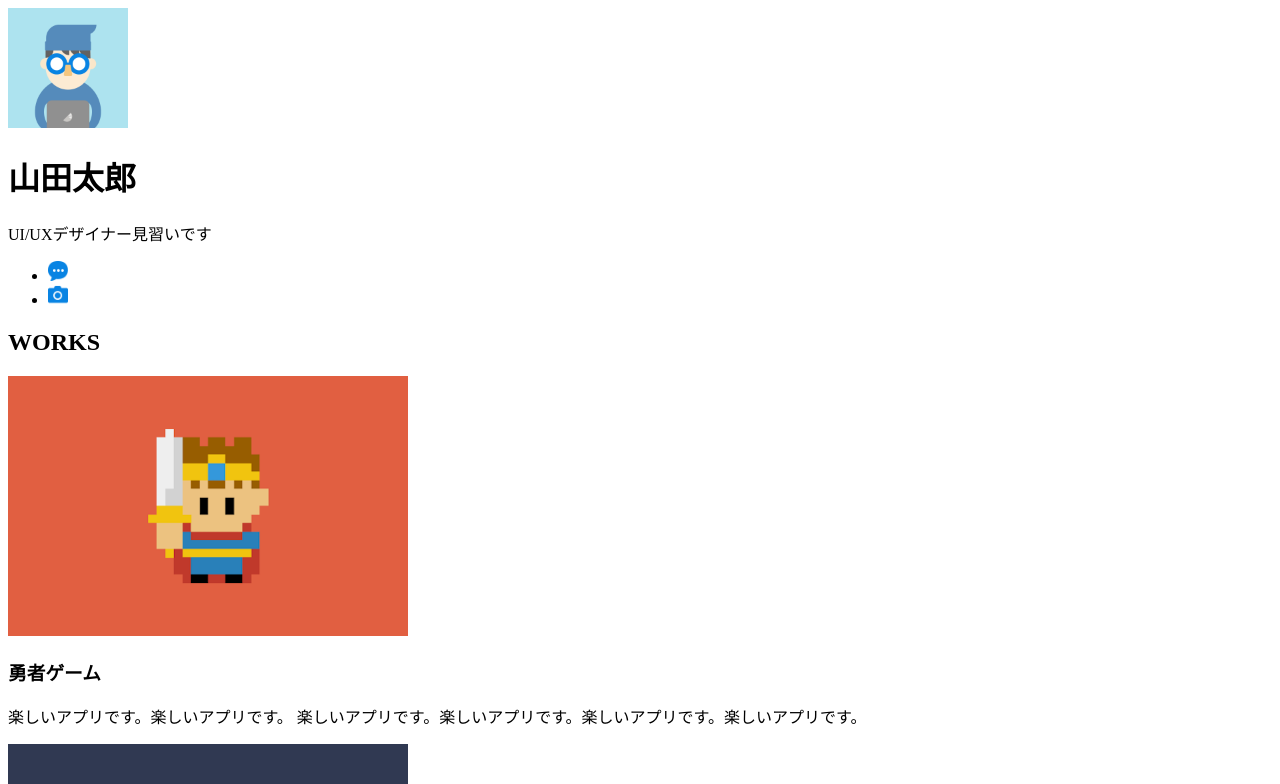
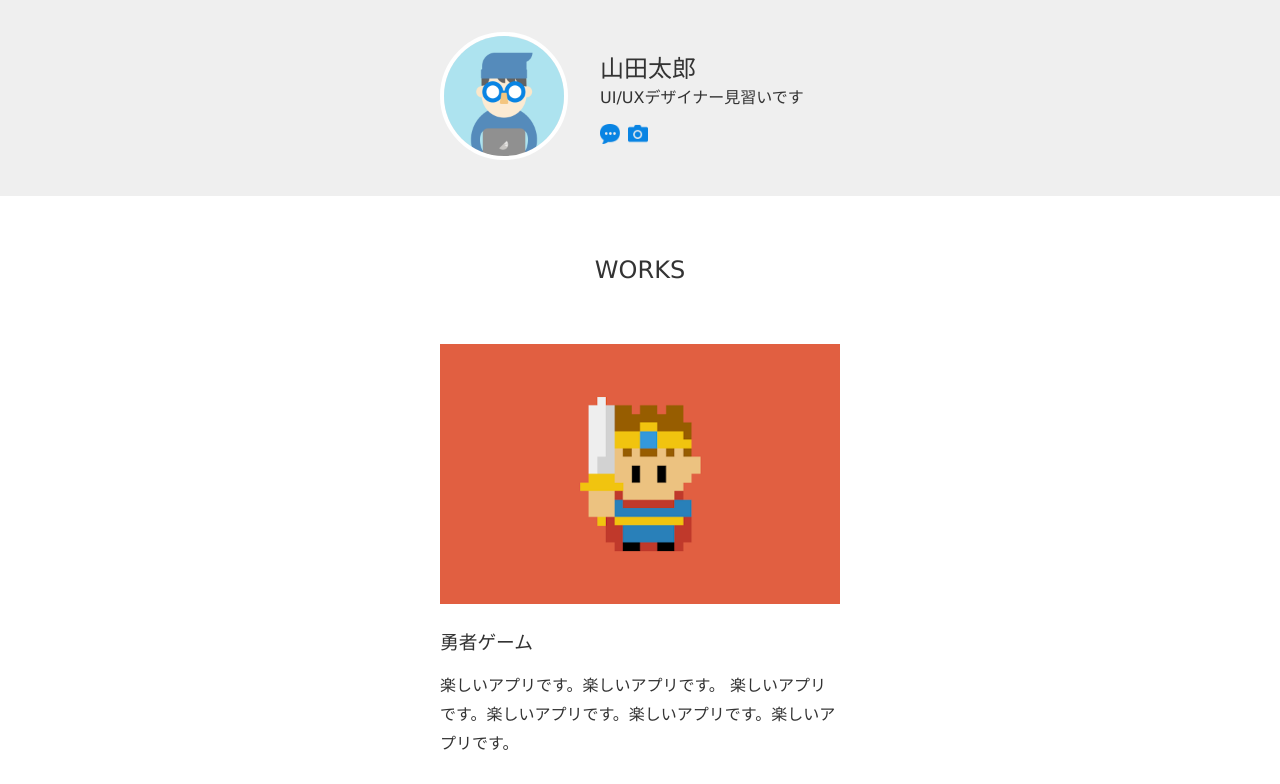
Before and after one commit to hiro2gr/cssLessonDotinstall, a plain HTML site: page index.html in a window 1280 px wide. Shown: the top 784 px of the page. Drawn offline with Linux system fonts and the light colour scheme.

Commit message:
first commit

```diff
--- /dev/null
+++ b/css/styles.css
@@ -0,0 +1,89 @@
+body {
+  color: #333;
+  font-family: Verdana, sans-serif;
+  margin: 0;
+}
+
+header {
+  background-color: #efefef;
+  padding: 32px 0;
+}
+
+.container {
+  /* background-color: pink; */
+  width: 400px;
+  margin-left: auto;
+  margin-right: auto;
+  display: flex;
+  align-items: center;
+}
+
+.icon {
+  /* background-color: skyblue; */
+}
+
+.icon img {
+  /* border-radius: 20px; */
+  border-radius: 50%;
+  border-width: 4px;
+  border-style: solid;
+  border-color: white;
+}
+
+.info {
+  /* background-color: tomato; */
+  margin-left: 32px;
+}
+
+.info h1 {
+  font-weight: normal;
+  font-size: 24px;
+  margin: 0;
+}
+
+.info p {
+  margin: 0;
+  margin-bottom: 16px;
+}
+
+.info ul {
+  margin: 0;
+  padding: 0;
+  list-style-type: none;
+  display: flex;
+}
+
+.info ul li {
+  margin-right: 8px;
+}
+
+.works {
+  width: 400px;
+  margin: 0 auto;
+}
+
+.works > h1 {
+  font-weight: normal;
+  font-size: 24px;
+  text-align: center;
+  margin: 60px 0;
+}
+
+.works > section {
+  margin-bottom: 60px;
+}
+
+.works > section > h1 {
+  font-weight: normal;
+}
+
+.works p {
+  line-height: 1.8;
+}
+
+footer p {
+  text-align: center;
+  font-size: 14px;
+  margin-bottom: 60px;
+  color: gray;
+}
--- a/index.html
+++ b/index.html
@@ -5,10 +5,20 @@
   <meta name="description" content="太郎のポートフォリオサイトです"。>
   <title>太郎のポートフォリオサイト</title>
   <link rel="icon" href="favicon.ico">
+  <link rel="stylesheet" href="css/styles.css">
+  <!-- <style>
+    h1 {
+      color: red;
+    }
+  </style> -->
 </head>
 <body>
   <header>
+    <div class="container">
+      <div class="icon">
         <img src="img/taro.png" width="120" height="120" alt="太郎のアイコンです">
+      </div>
+      <div class="info">
         <h1>山田太郎</h1>
         <p>UI/UXデザイナー見習いです</p>
         <ul>
@@ -23,9 +33,11 @@
             </a>
           </li>
         </ul>
+      </div>
+    </div>
   </header>
 
-  <section>
+  <section class="works">
 
     <h1>WORKS</h1>
 
```
Lines whose indentation alone changed are shown as unchanged.
